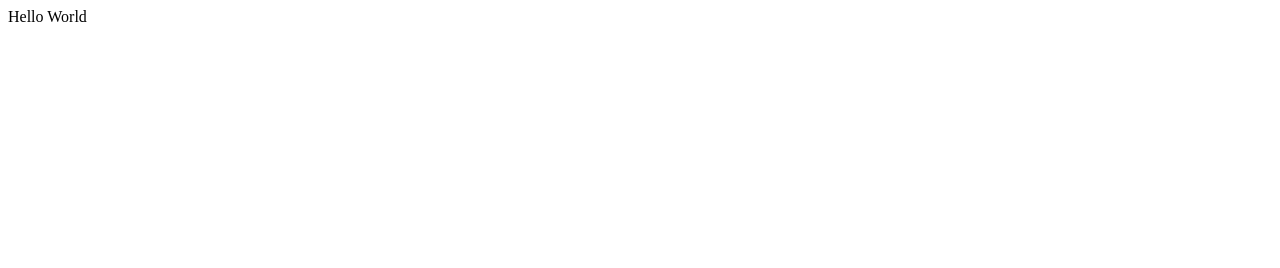
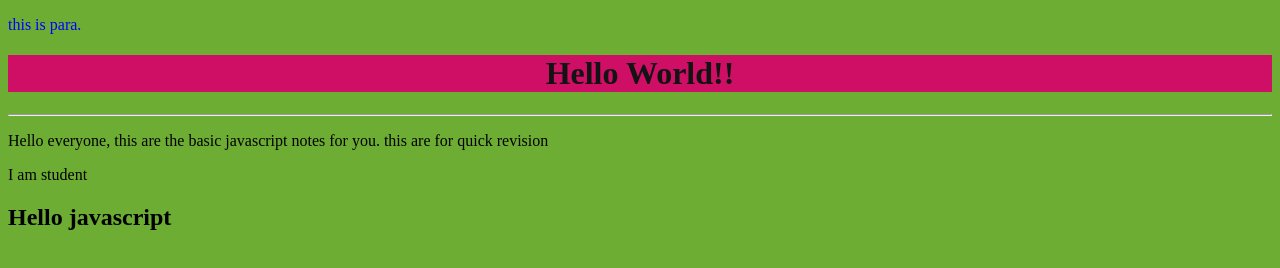
Before and after one commit to TheArati/javascriptNotes, a plain HTML site: page index.html in a window 1280 px wide. Drawn offline with Linux system fonts and the light colour scheme.

Commit message:
new topic

```diff
--- a/index.html
+++ b/index.html
@@ -7,7 +7,17 @@
     <link rel="stylesheet" href="style.css">
 </head>
 <body>
-  Hello World <br>
+  <p class = "para" style = "color:blue">
+    this is para.
+  </p>
+<h1 id="heading">Hello World!!</h1><hr>
+ <p>Hello everyone, this are the basic javascript notes for you. this are for quick revision
+<p>I am student</p>
+<h2>
+  Hello javascript
+</h2>
+</p>
+
 <script src="first.js"></script>
 </body>
 </html>
--- a/style.css
+++ b/style.css
@@ -0,0 +1,15 @@
+h1{
+    color:rgb(20, 19, 20);
+    text-align: center;
+    background-color: rgb(206, 15, 101);
+
+}
+
+hr{
+    size: 500pc;
+    color: black;
+}
+
+body{
+    background-color: rgb(110, 173, 51);
+}
```
Also changed, not shown: first.js (+57 -0 lines).
